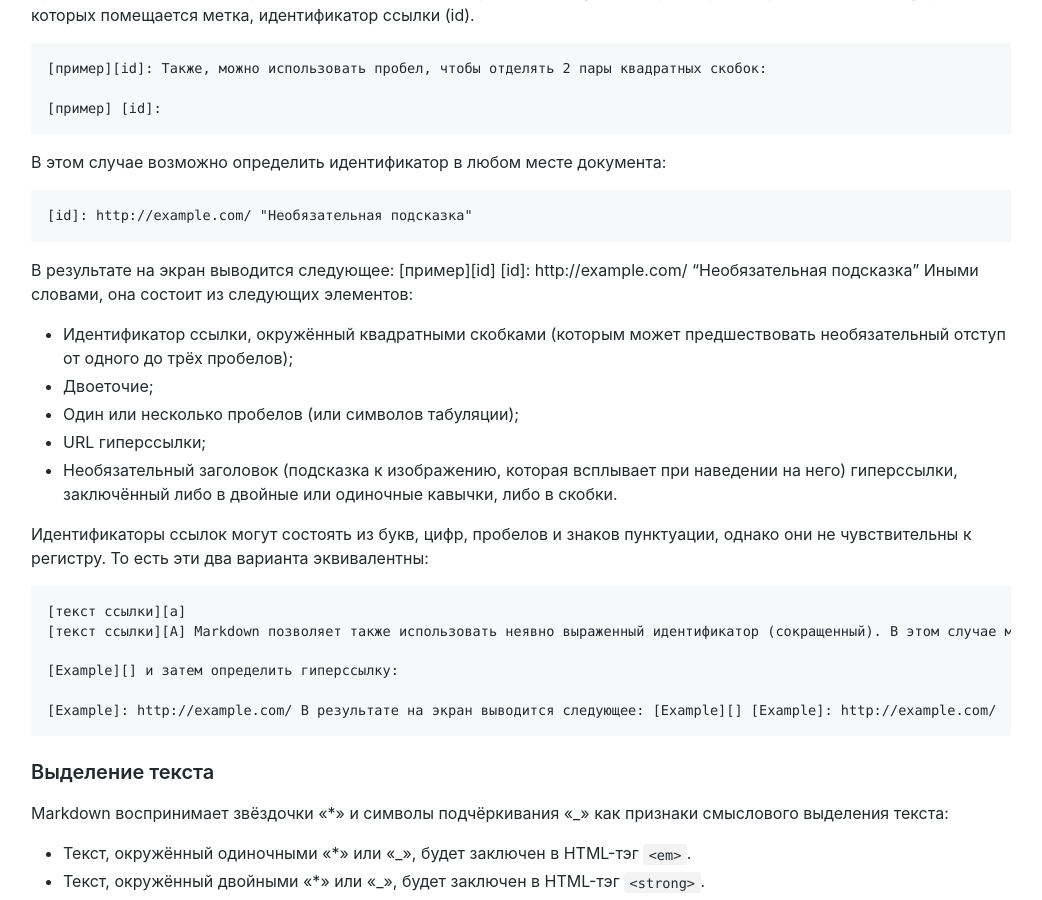
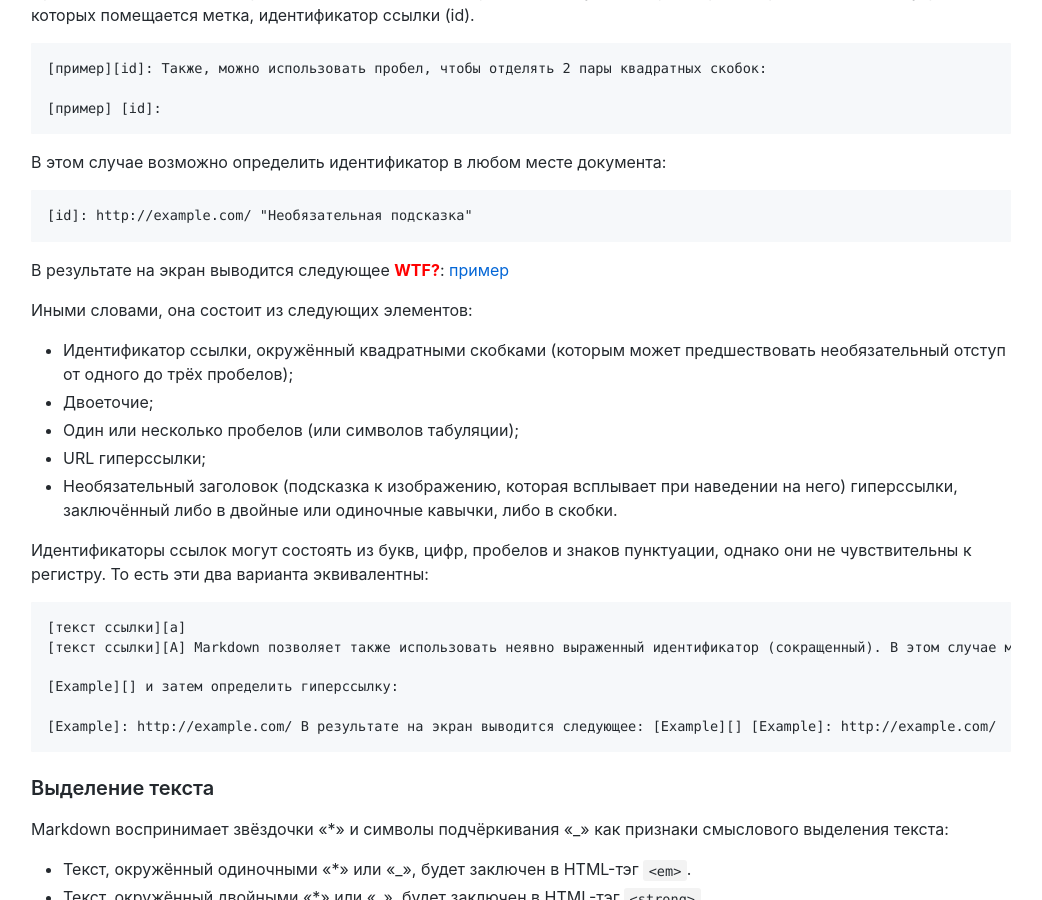
Before and after one commit to olexsyn/ITNote, a Jekyll site: the page built from git/gfm.md, in a window 1280 px wide and 900 px high, scrolled down 8730 px. Shown: the whole window, without its empty margins (119-1161 px from the left). Built offline with Jekyll 4.4.1, drawn with Linux system fonts in a browser that asks for light colours; our own code applies the rules of GitHub Pages for plain Markdown files.

Commit message:
Update gfm.md

```diff
--- a/git/gfm.md
+++ b/git/gfm.md
@@ -369,9 +369,11 @@ Markdown поддерживает два стиля оформления ссы
 
     [id]: http://example.com/ "Необязательная подсказка"
 
-В результате на экран выводится следующее:
+В результате на экран выводится следующее <span class="r">WTF?</span>:
 [пример][id]
+
 [id]: http://example.com/ "Необязательная подсказка"
+
 Иными словами, она состоит из следующих элементов:
 
  - Идентификатор ссылки, окружённый квадратными скобками (которым может предшествовать необязательный отступ от одного до трёх пробелов);
```
